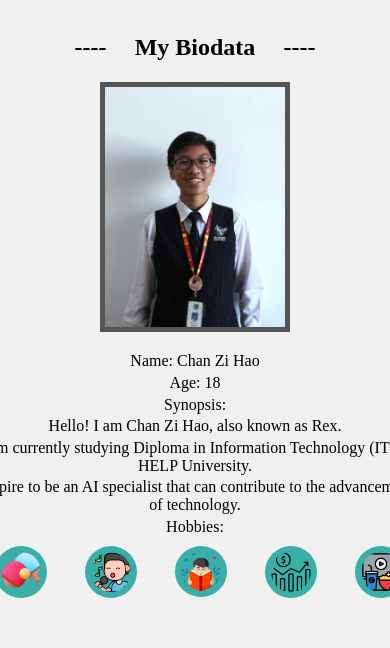
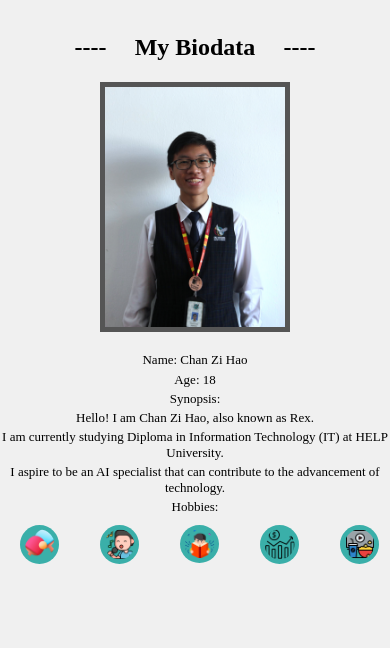
Before and after one commit to Rexchan06/rex_cv, a plain HTML site: page index.html in a window 390 px wide. Shown: the part 137-785 px from the top of the page. Drawn offline with Linux system fonts and the light colour scheme.

Commit message:
Update styles.css

```diff
--- a/styles.css
+++ b/styles.css
@@ -127,8 +127,12 @@ a {
     .bio {
         margin-top: 20px;
         text-align: center;
-        font-size: 12px;
     }
+
+    .bio li {
+        font-size: 13px;
+    }
+
 
     .mybio h2 {
         font-size: 24px;
@@ -139,7 +143,7 @@ a {
     }
 
     .hobbies li img {
-        width: 40;
+        width: 30;
     }
 
     .employment_heading h2 {
```
